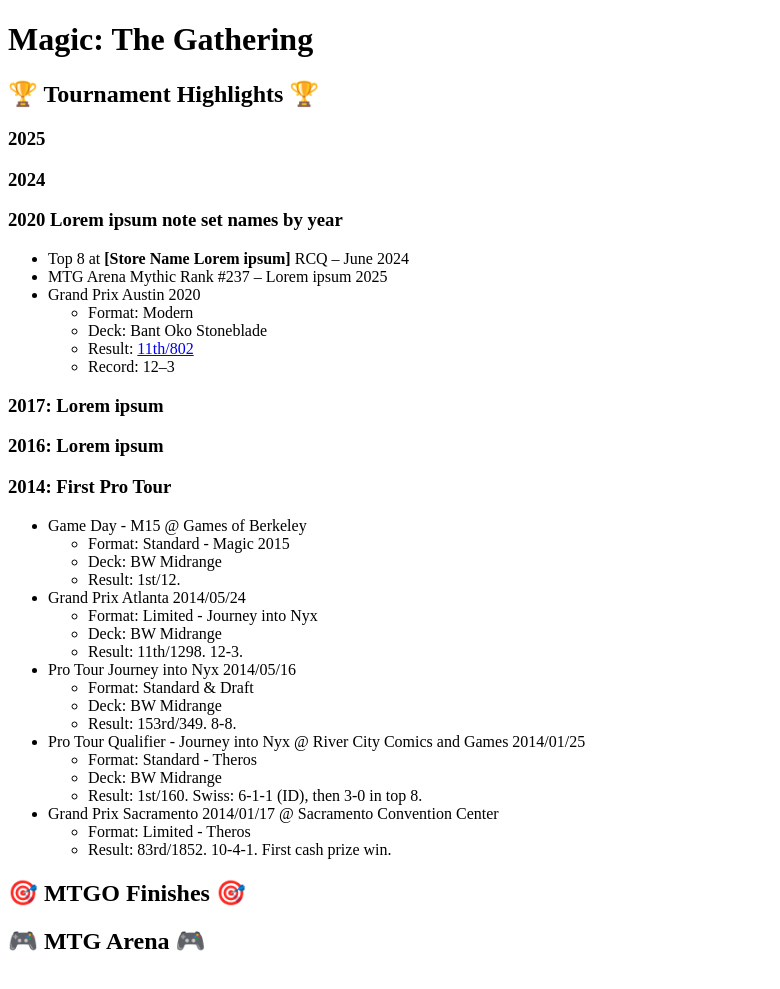
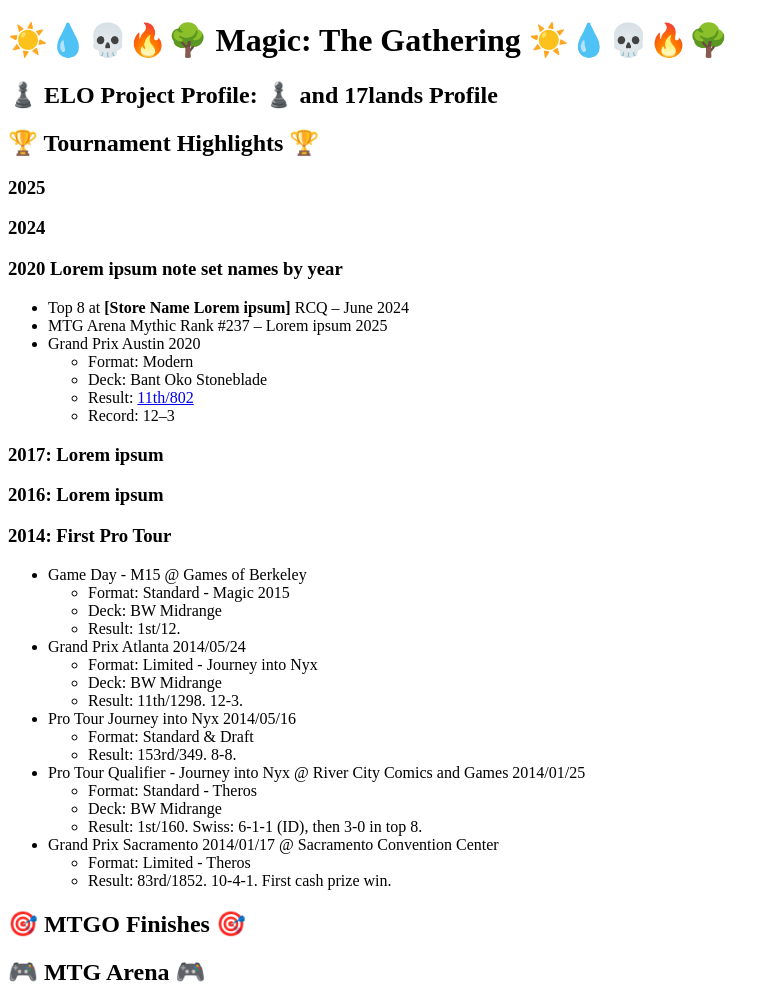
Before and after one commit to Carrotizer/carrotizer.github.io, a plain HTML site: page mtg.html in a window 1280 px wide. Shown: the whole page, without its empty margins (0-780 px from the left). Drawn offline with Linux system fonts and the light colour scheme.

Commit message:
Add emojis and TODO items

```diff
--- a/mtg.html
+++ b/mtg.html
@@ -4,8 +4,9 @@
     <meta charset="UTF-8">
     <!-- TODO: ELO profile, notable finish decks, Planeswalker history, mtggoldfish -->
     <title>Carrotizer MtG</title>
-    <h1>Magic: The Gathering</h1>
+    <h1>☀️💧💀🔥🌳 Magic: The Gathering ☀️💧💀🔥🌳</h1>
 
+    <h2>♟️ ELO Project Profile: ♟️ and 17lands Profile</h2>
     <h2>🏆 Tournament Highlights 🏆</h2>
     <h3>2025</h3>
     <h3>2024</h3>
@@ -53,7 +54,6 @@
             Pro Tour Journey into Nyx 2014/05/16
             <ul>
                 <li>Format: Standard & Draft</li>
-                <li>Deck: BW Midrange</li>
                 <li>Result: 153rd/349.  8-8.</li>
             </ul>
         <li>
```
